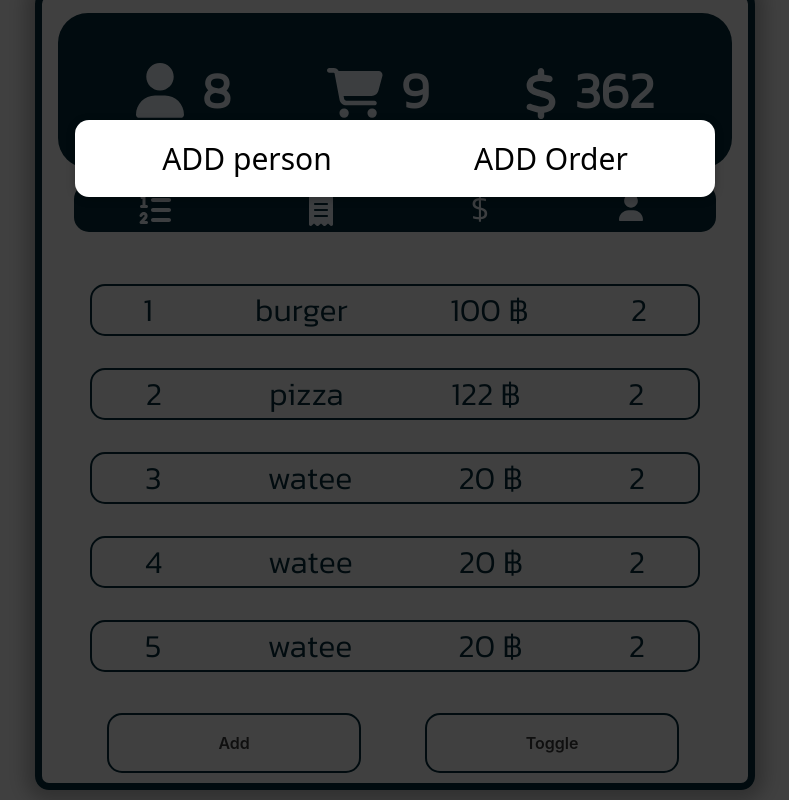
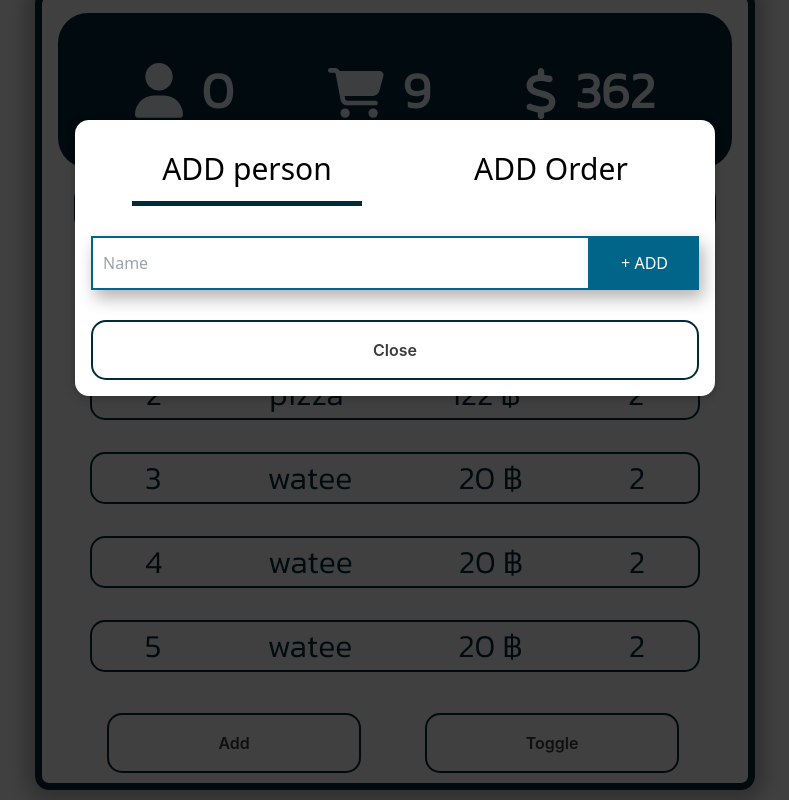
Before and after one commit to Kaiizx/HarnthaoHost, a React (Create React App) app: page / in a window 1280 px wide. Both pictures are taken after a click on the button "Add". Shown: the part 92-892 px from the top of the page, without its empty margins (245-1034 px from the left). Built offline with nearby package versions, Linux system fonts and the light colour scheme.

Commit message:
add form

```diff
--- a/src/App.js
+++ b/src/App.js
@@ -52,54 +52,8 @@ const dummy=[
   },
 ]
 const dummyperson=[
-  {
-    id:1,
-    name:'Afnan',
-    cost:200,
-    piece:2
-  },
-  {
-    id:2,
-    name:'Afnan',
-    cost:200,
-    piece:2
-  },
-  {
-    id:3,
-    name:'Afnan',
-    cost:200,
-    piece:2
-  },
-  {
-    id:4,
-    name:'Afnan',
-    cost:200,
-    piece:2
-  },
-  {
-    id:5,
-    name:'Afnan',
-    cost:200,
-    piece:2
-  },
-  {
-    id:6,
-    name:'Afnan',
-    cost:200,
-    piece:2
-  },
-  {
-    id:7,
-    name:'Afnan',
-    cost:200,
-    piece:2
-  },
-  {
-    id:8,
-    name:'Afnan',
-    cost:200,
-    piece:2
-  },
+
+
 ]
 
 function App() {
--- a/src/component/AddCard.js
+++ b/src/component/AddCard.js
@@ -1,26 +1,57 @@
 import React from "react";
-import classes from './AddCard.module.css'
+import classes from "./AddCard.module.css";
 import Modal from "./Modal";
+import Addperson from "./Addperson";
+import { useState } from "react";
+import Addbutton from "./AddButton";
+import AddOrder from "./AddOrder";
 const AddCard = (props) => {
-
+  const [addform, setaddform] = useState(false);
+  const [addp, setaddp] = useState(true);
+  const [addo, setaddo] = useState(false);
+  const onaddorder = () => {
+    setaddo(true);
+    setaddp(false);
+  };
+  const onaddperson = () => {
+    setaddo(false);
+    setaddp(true);
+  };
+  const selected = !addform && classes.select;
   const cartModalContent = (
     <React.Fragment>
       <div className={classes.header}>
-            <span><button>ADD person</button></span>
-            <span ><button>ADD Order</button></span>
+        <span className={addp ? classes.select : classes.control}>
+          <button onClick={onaddperson}>ADD person</button>
+        </span>
+        <span className={addo ? classes.select : classes.control}>
+          <button onClick={onaddorder}>ADD Order</button>
+        </span>
       </div>
       <form>
-            <div>
-
-            </div>
+        <div></div>
       </form>
     </React.Fragment>
   );
-    return(
+  return (
     <Modal onClose={props.onClose}>
       {cartModalContent}
+      {addp ?
+        <Addperson
+          addper={props.addper}
+          onChange={props.onChange}
+          onClick={props.onClick}
+        />
+        :
+        <AddOrder
+        addor={props.addor}
+        addpr={props.addpr}
+        onChangeor={props.onChangeor}
+        onChangepr={props.onChangepr}
+        onClickor={props.onClickor}/>
+      }
+      <Addbutton onClick={props.onClose}>Close</Addbutton>
     </Modal>
-    )
-
+  );
 };
-  export default AddCard
+export default AddCard;
--- a/src/component/AddCard.module.css
+++ b/src/component/AddCard.module.css
@@ -5,6 +5,18 @@
   font-size: 30px;
 }
 .select{
+
+
+  padding: 10px 30px;
+  border-bottom:5px solid #022B3A;
+  transition: all 800ms cubic-bezier(.23, 1, 0.32, 1);
+}
+.control{
+  transition: all 300ms cubic-bezier(.23, 1, 0.32, 1);
+  padding: 10px 30px;
+}
+.control:hover{
   background-color: #022B3A;;
-  color:aliceblue
+  border-radius: 20px;
+  color:aliceblue;
 }
--- /dev/null
+++ b/src/component/AddOrder.js
@@ -0,0 +1,13 @@
+import classes from './Addperson.module.css'
+
+
+const AddOrder=(props)=>{
+    return(
+        <form  className={classes['flex-form']}>
+        <input type="search" onChange={props.onChangeor} placeholder="Order" value={props.addor}/>
+        <input type="search" onChange={props.onChangepr} placeholder="Price" value={props.addpr}/>
+        <input type="button"   onClick={props.onClickor} value="+ ADD"/>
+      </form>
+    )
+}
+export default AddOrder
--- /dev/null
+++ b/src/component/Addperson.js
@@ -0,0 +1,12 @@
+import classes from './Addperson.module.css'
+
+
+const Addperson=(props)=>{
+    return(
+        <form  className={classes['flex-form']}>
+        <input type="search" onChange={props.onChange} placeholder="Name" value={props.addper}/>
+        <input type="button"   onClick={props.onClick} value="+ ADD"/>
+      </form>
+    )
+}
+export default Addperson
--- /dev/null
+++ b/src/component/Addperson.module.css
@@ -0,0 +1,42 @@
+
+
+.flex-form input[type="button"] {
+  background:  #006589;
+  border: 1px solid #006589;
+  color: #fff;
+  padding: 0 30px;
+  cursor: pointer;
+  -webkit-transition: all 0.2s;
+  -moz-transition: all 0.2s;
+  transition: all 0.2s;
+}
+
+.flex-form input[type="button"]:hover {
+  background:  #022B3A;
+  border: 1px solid #022B3A;
+}
+
+.flex-form {
+  display: flex;
+  width: 100%;
+  box-shadow: 4px 8px 16px rgba(0, 0, 0, 0.3);
+  margin: 30px auto;
+
+}
+
+.flex-form > * {
+  border: 0;
+  padding: 0 0 0 10px;
+  background: #fff;
+  line-height: 50px;
+  font-size: 1rem;
+  border-radius: 0;
+  outline: 0;
+  border:2px solid  #006589;;
+
+
+}
+
+input[type="search"] {
+  flex-basis: 500px;
+}
--- a/src/component/Card.js
+++ b/src/component/Card.js
@@ -1,51 +1,127 @@
-import classes from './Card.module.css'
-import Track from './Track'
-import List from './List'
-import ListCard from './ListCard'
-import Addbutton from './AddButton'
-import PersonIcon from './icon/PersonIcon'
-import Bar from './Bar'
-import AddCard from './AddCard'
-import { useState } from 'react'
-const Card=(props)=>{
-    const [Add,setAdd]=useState(false)
-    const [toggle,setToggle]=useState(false)
-    const onClickAdd=()=>{
-        setAdd(true)
-    }
-    const onClicktoggle=()=>{
-        setToggle(!toggle)
-    }
-    const onClose=()=>{
-        setAdd(false)
-    }
+import classes from "./Card.module.css";
+import Track from "./Track";
+import List from "./List";
+import ListCard from "./ListCard";
+import Addbutton from "./AddButton";
+import PersonIcon from "./icon/PersonIcon";
+import Bar from "./Bar";
+import AddCard from "./AddCard";
+import { useState, useEffect } from "react";
+const Card = (props) => {
+  const [Add, setAdd] = useState(false);
+  const [toggle, setToggle] = useState(false);
+  const [perlist, setperlist] = useState(props.person);
+  const [orlist, setorlist] = useState(props.order);
+  const [addper, setaddper] = useState("");
+  const [addor, setaddor] = useState("");
+  const [addpr, setaddpr] = useState("");
+  const greatestper =
+    perlist.reduce((acc, obj) => (obj.id > acc ? obj.id : acc), 0) + 1;
+const greatestor =
+    orlist.reduce((acc, obj) => (obj.id > acc ? obj.id : acc), 0) + 1;
+
+    const onClickAdd = () => {
+    setAdd(true);
+  };
+  const onClicktoggle = () => {
+    setToggle(!toggle);
+  };
+  const onClose = () => {
+    setAdd(false);
+  };
+  const addperson = (event) => {
+    console.log(event.target.value);
+    setaddper(event.target.value);
+  };
+  const addorder = (event) => {
+    console.log(event.target.value);
+    setaddor(event.target.value);
+  };
+  const addprice = (event) => {
+    console.log(event.target.value);
+    setaddpr(event.target.value);
+  };
+
+
+
+  const submitaddperson = () => {
+    const newperson = {
+        id: greatestper,
+        name: addper,
+        cost: 999,
+        person: 9,
+      };
+
+    console.log(newperson);
+    setperlist([...perlist, newperson]);
+    console.log(perlist);
+    setaddper('')
+  };
+  const submitaddorder = () => {
+    const neworder = {
+        id: greatestor,
+        name: addor,
+        price: addpr,
+        person: 9,
+      };
+
+    console.log(neworder);
+    setorlist([...orlist, neworder]);
+    setaddor('')
+    setaddpr('')
+    console.log('sub,mit')
+  };
+
+  useEffect(()=>{console.log('update')},[perlist])
   const sum = props.order.reduce((acc, obj) => acc + obj.price, 0);
-    const personNum=Object.keys(props.person).length
-    const orderlist=props.order.map(order=><ListCard key ={order.id}id={order.id} name={order.name} price={order.price} person={order.person}/>)
-    const personlist=props.person.map(order=><ListCard key ={order.id}id={order.id} name={order.name} price={order.cost} person={order.piece}/>)
+  const personNum = Object.keys(perlist).length;
+  const orderlist = orlist.map((order) => (
+    <ListCard
+      key={order.id}
+      id={order.id}
+      name={order.name}
+      price={order.price}
+      person={order.person}
+    />
+  ));
+  const personlist = perlist.map((order) => (
+    <ListCard
+      key={order.id}
+      id={order.id}
+      name={order.name}
+      price={order.cost}
+      person={order.person}
+    />
+  ));
 
-    return(
+  return (
+    <section className={classes.summary}>
+      {Add && (
+        <AddCard
+          addper={addper}
+          onChange={addperson}
+          onClick={submitaddperson}
+          onClose={onClose}
+          addor={addor}
+          addpr={addpr}
+          onChangeor={addorder}
+          onChangepr={addprice}
+          onClickor={submitaddorder}
 
-        <section className={classes.summary}>
-            {Add&&<AddCard onClose={onClose}/>}
-            <Track amount = {props.amount} person={personNum} total={sum}/>
-            <Bar status={toggle}/>
-            <div className={classes.scroller}>
-             {!toggle ? orderlist: personlist}
-            </div>
+        />
+      )}
+      <Track amount={props.amount} person={personNum} total={sum} />
+      <Bar status={toggle} />
+      <div className={classes.scroller}>{!toggle ? orderlist : personlist}</div>
       <div className={classes.butcon}>
-            <div className={classes.but} >
+        <div className={classes.but}>
           <Addbutton onClick={onClickAdd}>Add</Addbutton>
         </div>
         <div className={classes.but}>
           <Addbutton onClick={onClicktoggle}>Toggle</Addbutton>
         </div>
       </div>
-
-
-
-
     </section>
-    )
-}
-export default Card
+  );
+};
+export default Card;
--- a/src/component/Modal.module.css
+++ b/src/component/Modal.module.css
@@ -13,6 +13,7 @@
   top: 15vh;
   left: 5%;
   width: 90%;
+
   background-color: white;
   padding: 1rem;
   border-radius: 14px;
```
Also changed, not shown: src/component/Bar.js (+21 -15 lines). Lines whose indentation alone changed are shown as unchanged.
